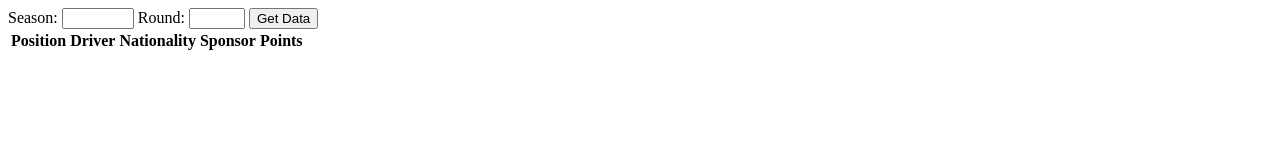
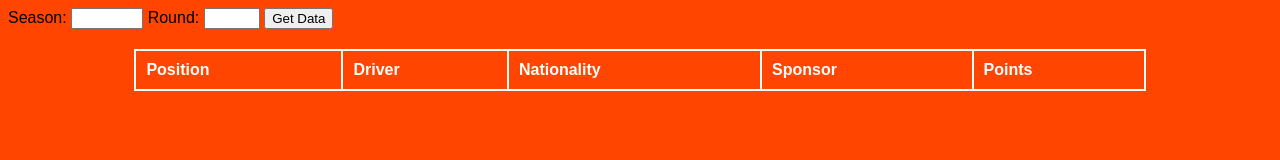
Before and after one commit to Thailantis/week7-JavaScript, a plain HTML site: page index4.html in a window 1280 px wide. Drawn offline with nearby package versions, Linux system fonts and the light colour scheme.

Commit message:
Update index4.html

```diff
--- a/index4.html
+++ b/index4.html
@@ -1,6 +1,7 @@
 <!DOCTYPE html>
 <html lang="en">
 <head>
+    <link rel="stylesheet" href="styles4.css">
     <title>F1 Racer Table</title>
     <script src="https://cdn.jsdelivr.net/npm/axios/dist/axios.min.js"></script>
     <script src="week7_HW4.js"></script>
```
